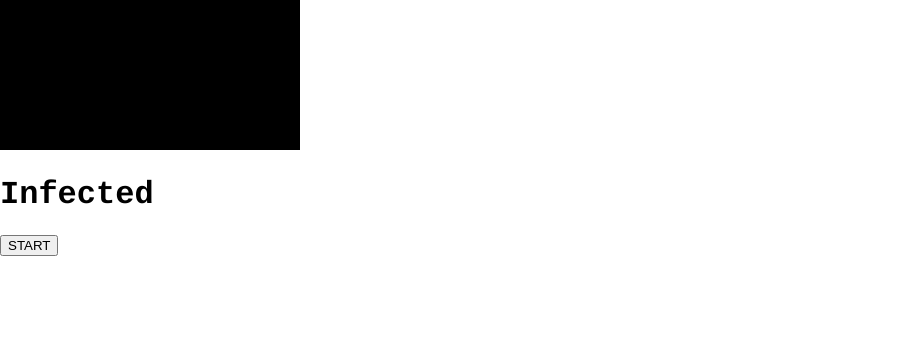
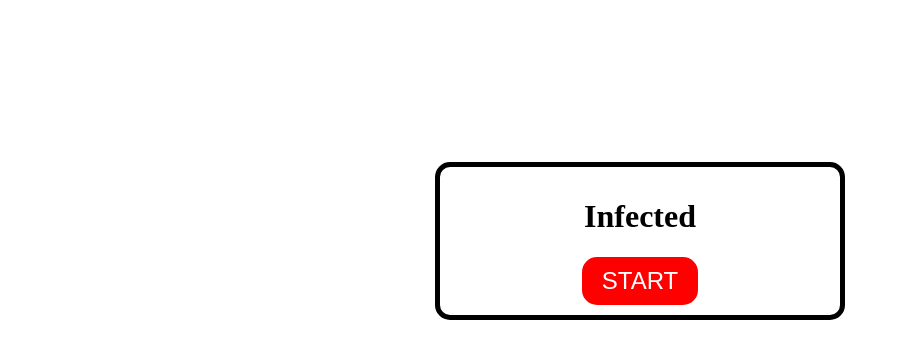
Before and after one commit to harrisuddin/Infected, a website: page index.html in a window 1280 px wide. Shown: the whole page, without its empty margins (0-908 px from the left). Drawn offline with Linux system fonts and the light colour scheme; files that its build step writes are made by us from their sources.

Commit message:
Update index.html

```diff
--- a/index.html
+++ b/index.html
@@ -5,7 +5,7 @@
     <meta charset="utf-8">
     <meta name="viewport" content="width=device-width, initial-scale=1, shrink-to-fit=no">
     <title>Infected</title>
-  <link rel="stylesheet" href="front-end/styles.css">
+  <link rel="stylesheet" href="front-end/style.css">
 </head>
 
 <body>
```
